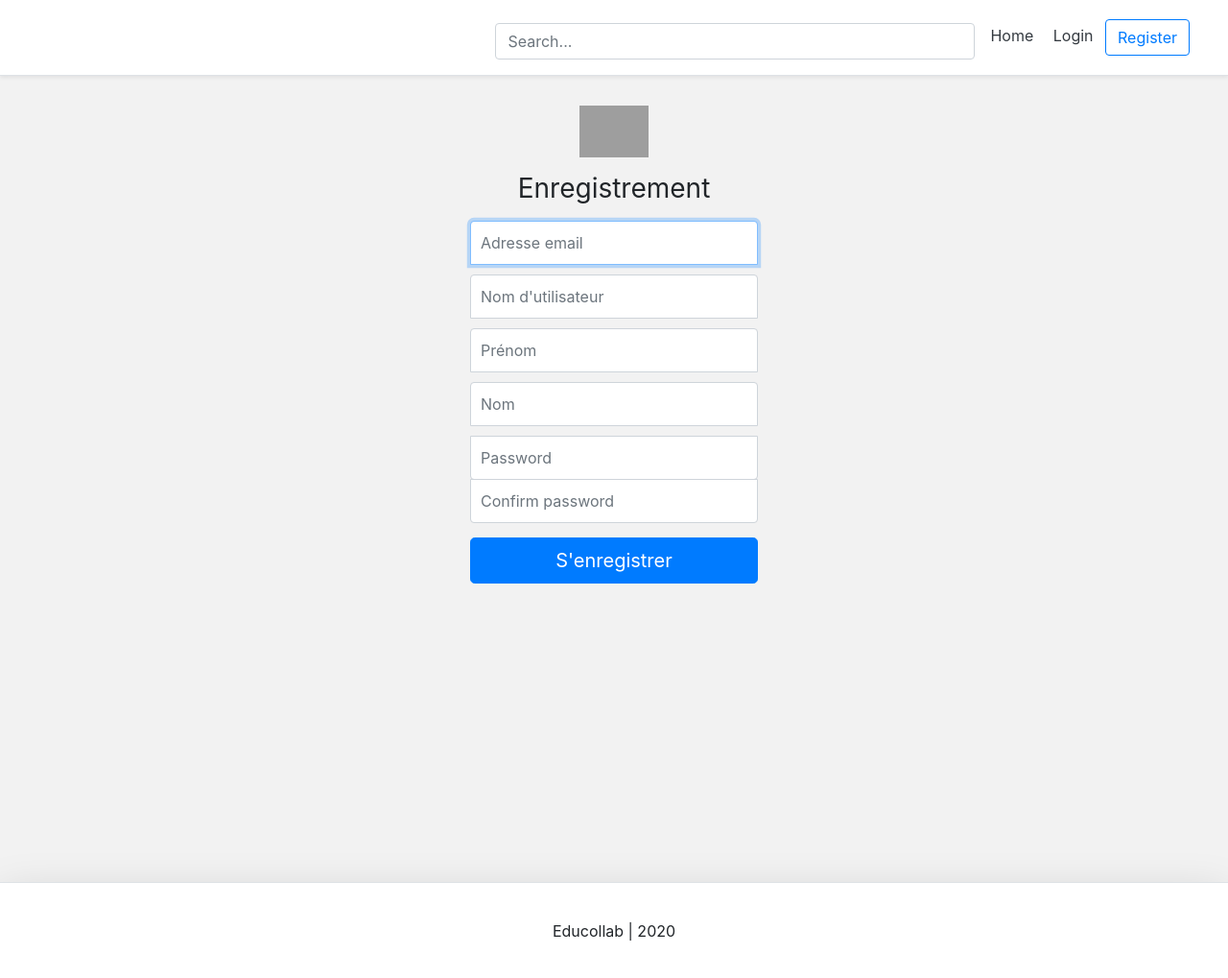
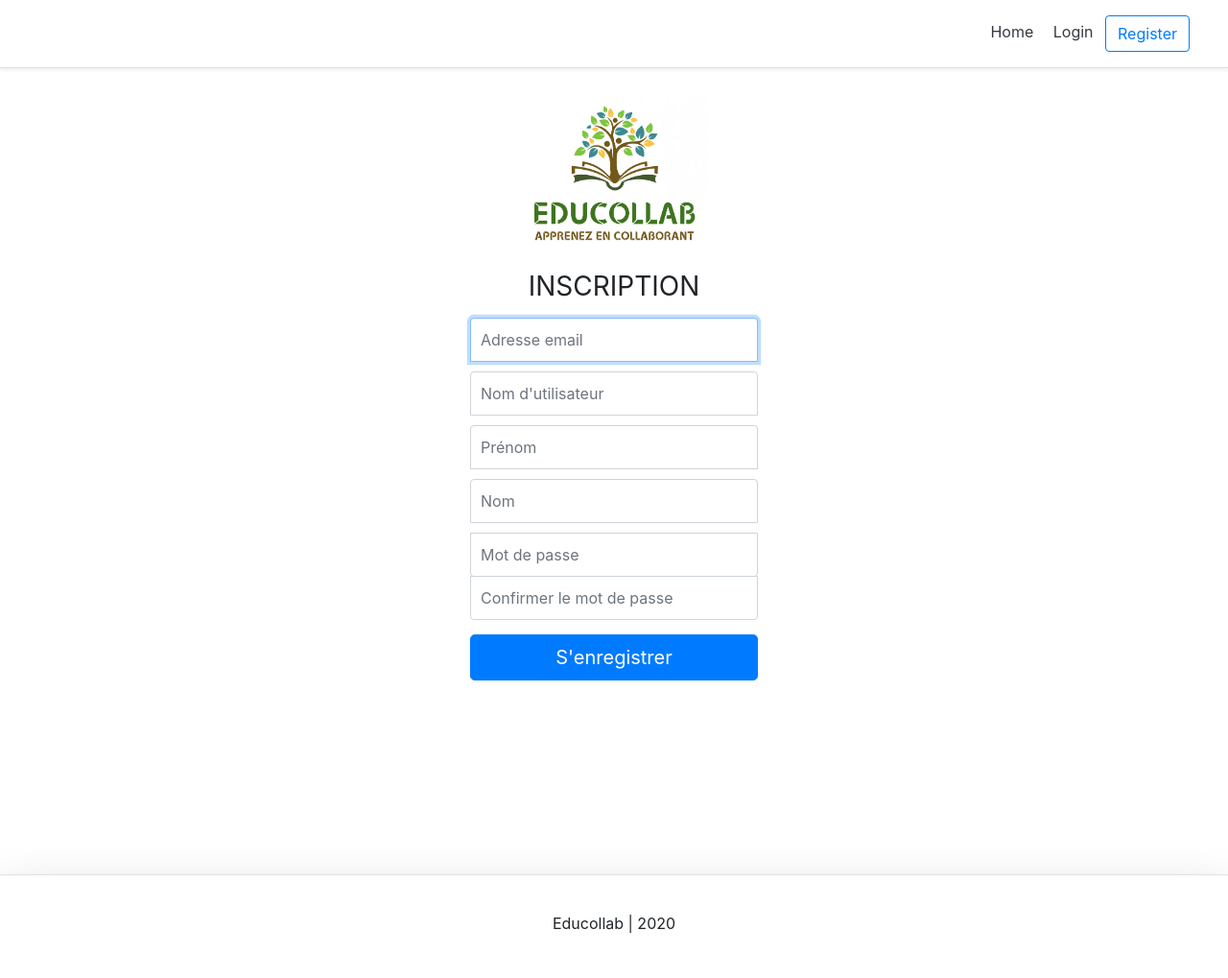
Before and after one commit to Rizvane95140/Educollab, a Django app: page /register/ in a window 1280 px wide. Shown: the whole page at 96% size. After the commit the page ends 972 px from the top, so only its background shows below. Run offline with Django 3.2, Linux system fonts and the light colour scheme; some libraries are stand-ins or nearby versions; grey boxes are pictures that could not be loaded.

Commit message:
fix: Design

```diff
--- a/account/templates/account/register.html
+++ b/account/templates/account/register.html
@@ -44,9 +44,9 @@
 
 <form class="form-signin" method="post">{% csrf_token %}
   <div class="d-flex flex-column pb-3">
-    <img class="img-fluid mx-auto d-block" src="{% static 'codingwithmitch_logo.png' %}" alt="Codignwithmitch logo image" width="72" height="72">
+    <img class="img-fluid mx-auto d-block" src="{% static 'logo_educollab.png' %}" alt="Codignwithmitch logo image" width="200" height="200">
   </div>
-  <h1 class="h3 mb-3 font-weight-normal">Enregistrement</h1>
+  <h1 class="h3 mb-3 font-weight-normal">INSCRIPTION</h1>
 
   <input type="email" name="email" id="inputEmail" class="form-control" placeholder="Adresse email" required autofocus>
 
@@ -56,9 +56,9 @@
 
   <input type="text" name="last_name" id="inputLast_name" class="form-control" placeholder="Nom" required>
 
-  <input type="password" name="password1" id="inputPassword1" class="form-control" placeholder="Password" required>
+  <input type="password" name="password1" id="inputPassword1" class="form-control" placeholder="Mot de passe" required>
 
-  <input type="password" name="password2" id="inputPassword2" class="form-control" placeholder="Confirm password" required>
+  <input type="password" name="password2" id="inputPassword2" class="form-control" placeholder="Confirmer le mot de passe" required>
 
   {% for field in registration_form %}
       <p>
--- a/templates/snippets/base_css.html
+++ b/templates/snippets/base_css.html
@@ -1,5 +1,3 @@
 <style type="text/css">
-	body{
-		background-color: #f2f2f2;
-	}
+
 </style>
--- a/templates/snippets/header.html
+++ b/templates/snippets/header.html
@@ -20,15 +20,15 @@
   		<p class="m-auto">Hello, {{request.user.username}}</p>
   	{% endif %}
   </h5>
-  <div class="search-bar mt-sm-2 mr-2">
+  <!--<div class="search-bar mt-sm-2 mr-2">
   	<form method="get">
   		<input class="form-control"  type="text" name="q" id="id_q" placeholder="Search...">
   	</form>
-  </div>
+  </div>-->
   <nav class="my-2 my-md-0 mr-md-3">
   	{% if request.user.is_authenticated %}
-          <a class="p-2 text-dark" href="{% url 'home' %}">Home</a>
-          <a class="p-2 text-dark" href="{% url 'logout' %}">Logout</a>
+          <a class="p-2 text-dark" href="{% url 'home' %}"></a>
+          <a class="p-2 text-dark" href="{% url 'logout' %}">Déconnexio</a>
 	{% else %}
 		<a class="p-2 text-dark" href="{% url 'home' %}">Home</a>
 	    <a class="p-2 text-dark" href="{% url 'login' %}">Login</a>
```
